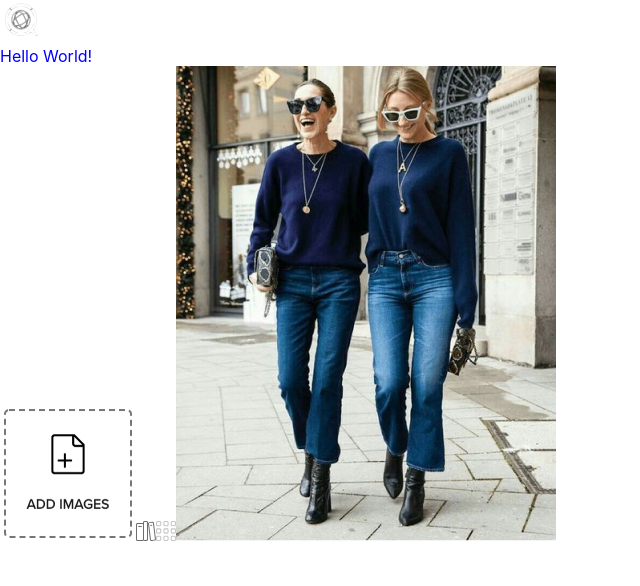
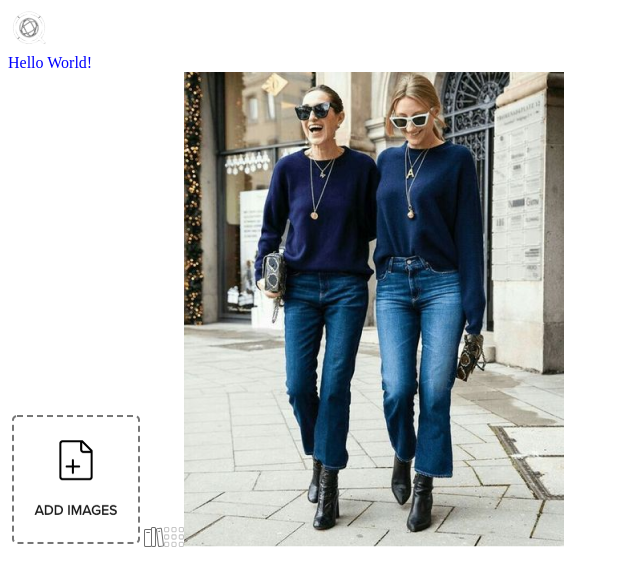
Before and after one commit to toreylittlefield/quadrant-basic-test-challenge, a React (Create React App) app in the folder client/: page / in a window 1280 px wide. Shown: the top 586 px of the page, without its empty margins (0-640 px from the left). Built offline with nearby package versions, Linux system fonts and the light colour scheme.

Commit message:
remove Boilerplate index.css from Index.js in React

```diff
--- a/client/src/index.css
+++ /dev/null
@@ -1,13 +0,0 @@
-body {
-  margin: 0;
-  font-family: -apple-system, BlinkMacSystemFont, 'Segoe UI', 'Roboto', 'Oxygen',
-    'Ubuntu', 'Cantarell', 'Fira Sans', 'Droid Sans', 'Helvetica Neue',
-    sans-serif;
-  -webkit-font-smoothing: antialiased;
-  -moz-osx-font-smoothing: grayscale;
-}
-
-code {
-  font-family: source-code-pro, Menlo, Monaco, Consolas, 'Courier New',
-    monospace;
-}
--- a/client/src/index.js
+++ b/client/src/index.js
@@ -1,6 +1,5 @@
 import React from "react";
 import ReactDOM from "react-dom";
-import "./index.css";
 import App from "./App";
 
 ReactDOM.render(
```
